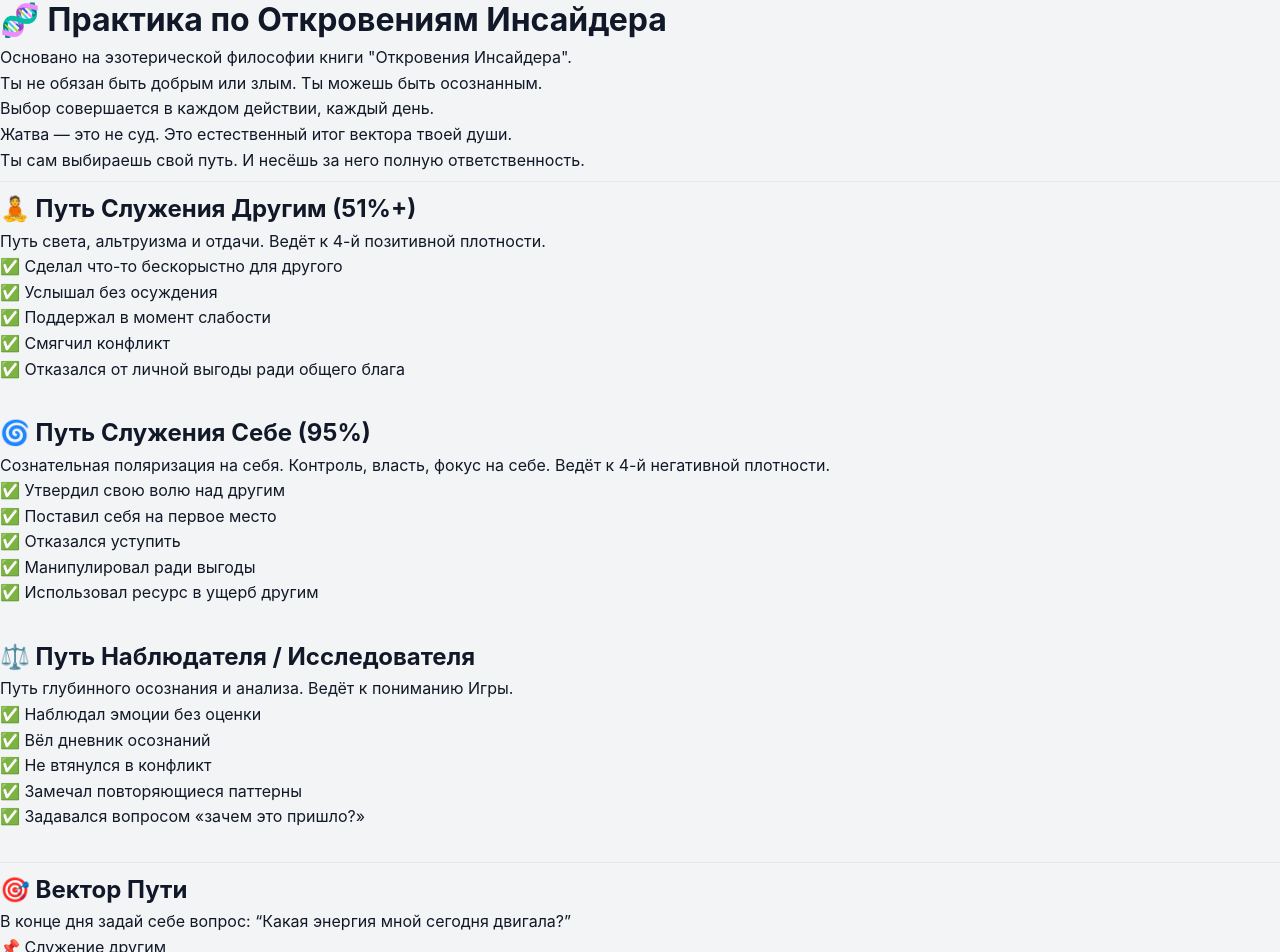
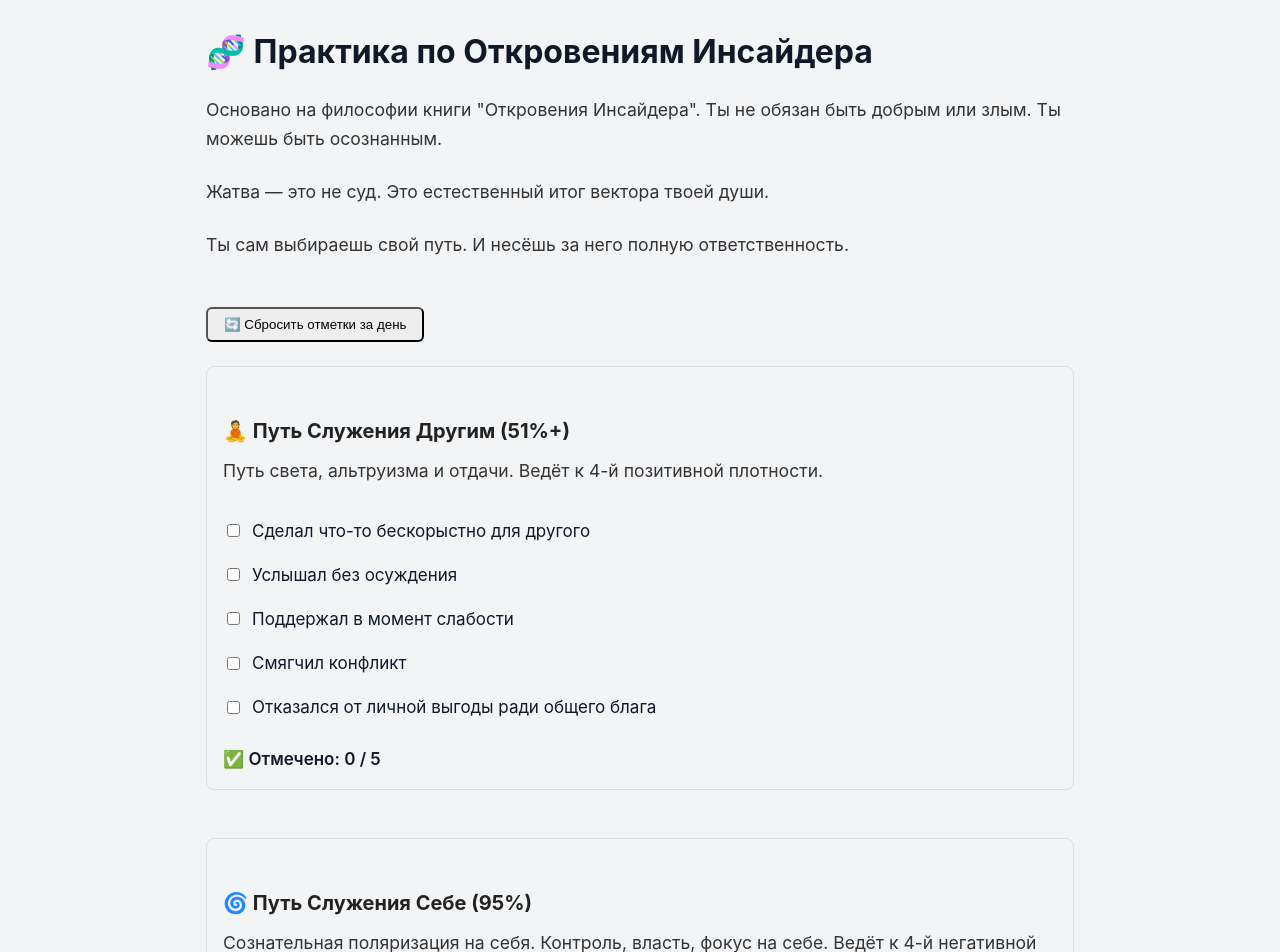
Before and after one commit to kardinalmarkov/terra-zetetica, a Next.js app: page /insiderPractices in a window 1280 px wide. Shown: the part 70-1022 px from the top of the page. Built offline with nearby package versions, Linux system fonts and the light colour scheme.

Commit message:
Update insiderPractices.js

```diff
--- a/pages/insiderPractices.js
+++ b/pages/insiderPractices.js
@@ -1,23 +1,12 @@
-// pages/insiderPractices.js
-import React from 'react';
 
-const data = {
-  intro: {
-    title: '🧬 Практика по Откровениям Инсайдера',
-    overview: [
-      'Основано на эзотерической философии книги "Откровения Инсайдера".',
-      'Ты не обязан быть добрым или злым. Ты можешь быть осознанным.',
-      'Выбор совершается в каждом действии, каждый день.',
-      'Жатва — это не суд. Это естественный итог вектора твоей души.',
-      'Ты сам выбираешь свой путь. И несёшь за него полную ответственность.'
-    ]
-  },
-  paths: [
-    {
-      id: 'positive',
+import Head from 'next/head';
+import { useState, useEffect } from 'react';
+
+const checklistData = {
+  positive: {
     title: '🧘 Путь Служения Другим (51%+)',
     description: 'Путь света, альтруизма и отдачи. Ведёт к 4-й позитивной плотности.',
-      checklist: [
+    items: [
       'Сделал что-то бескорыстно для другого',
       'Услышал без осуждения',
       'Поддержал в момент слабости',
@@ -25,11 +14,10 @@ const data = {
       'Отказался от личной выгоды ради общего блага'
     ]
   },
-    {
-      id: 'negative',
+  negative: {
     title: '🌀 Путь Служения Себе (95%)',
     description: 'Сознательная поляризация на себя. Контроль, власть, фокус на себе. Ведёт к 4-й негативной плотности.',
-      checklist: [
+    items: [
       'Утвердил свою волю над другим',
       'Поставил себя на первое место',
       'Отказался уступить',
@@ -37,11 +25,10 @@ const data = {
       'Использовал ресурс в ущерб другим'
     ]
   },
-    {
-      id: 'observer',
+  observer: {
     title: '⚖️ Путь Наблюдателя / Исследователя',
     description: 'Путь глубинного осознания и анализа. Ведёт к пониманию Игры.',
-      checklist: [
+    items: [
       'Наблюдал эмоции без оценки',
       'Вёл дневник осознаний',
       'Не втянулся в конфликт',
@@ -49,47 +36,108 @@ const data = {
       'Задавался вопросом «зачем это пришло?»'
     ]
   }
-  ],
-  reflection: {
-    title: '🎯 Вектор Пути',
-    prompt: 'В конце дня задай себе вопрос: “Какая энергия мной сегодня двигала?”',
-    options: ['Служение другим', 'Служение себе', 'Наблюдение']
-  }
 };
 
-const InsiderPractices = () => {
+export default function InsiderPractices() {
+  const [checkedItems, setCheckedItems] = useState({});
+  const [isMobile, setIsMobile] = useState(false);
+
+  useEffect(() => {
+    const handleResize = () => setIsMobile(window.innerWidth < 768);
+    handleResize();
+    window.addEventListener('resize', handleResize);
+
+    const saved = localStorage.getItem('insider_progress');
+    if (saved) setCheckedItems(JSON.parse(saved));
+
+    return () => window.removeEventListener('resize', handleResize);
+  }, []);
+
+  useEffect(() => {
+    localStorage.setItem('insider_progress', JSON.stringify(checkedItems));
+  }, [checkedItems]);
+
+  const toggle = (key, index) => {
+    setCheckedItems(prev => {
+      const section = prev[key] || [];
+      return {
+        ...prev,
+        [key]: section.includes(index)
+          ? section.filter(i => i !== index)
+          : [...section, index]
+      };
+    });
+  };
+
+  const resetDay = () => {
+    setCheckedItems({});
+  };
+
+  const countMarked = (key) => {
+    return (checkedItems[key] || []).length;
+  };
+
   return (
-    <main className="container">
-      <h1>{data.intro.title}</h1>
-      {data.intro.overview.map((line, idx) => (
-        <p key={idx}>{line}</p>
+    <>
+      <Head>
+        <title>Практика Инсайдера | Terra Zetetica</title>
+      </Head>
+
+      <main className="wrapper" style={{ maxWidth: 900, margin: '0 auto', padding: '2rem 1rem' }}>
+        <h1>🧬 Практика по Откровениям Инсайдера</h1>
+        <p>Основано на философии книги "Откровения Инсайдера". Ты не обязан быть добрым или злым. Ты можешь быть осознанным.</p>
+        <p>Жатва — это не суд. Это естественный итог вектора твоей души.</p>
+        <p>Ты сам выбираешь свой путь. И несёшь за него полную ответственность.</p>
+
+        <button
+          onClick={resetDay}
+          style={{ margin: '1.5rem 0', background: '#eee', padding: '0.5rem 1rem', borderRadius: 6 }}
+        >
+          🔄 Сбросить отметки за день
+        </button>
+
+        {Object.entries(checklistData).map(([key, data]) => {
+          const markedCount = countMarked(key);
+          return (
+            <div
+              key={key}
+              style={{ marginBottom: '3rem', padding: '1rem', border: '1px solid #ddd', borderRadius: 8 }}
+            >
+              <h2>{data.title}</h2>
+              <p>{data.description}</p>
+              {data.items.map((item, i) => (
+                <label
+                  key={i}
+                  style={{ display: 'flex', alignItems: 'center', padding: '0.5rem 0' }}
+                >
+                  <input
+                    type="checkbox"
+                    checked={(checkedItems[key] || []).includes(i)}
+                    onChange={() => toggle(key, i)}
+                    style={{ marginRight: '0.75rem' }}
+                  />
+                  {item}
+                </label>
               ))}
+              <div style={{ marginTop: '1rem', fontWeight: 600 }}>
+                ✅ Отмечено: {markedCount} / {data.items.length}
+              </div>
+            </div>
+          );
+        })}
 
-      <hr />
-
-      {data.paths.map((path) => (
-        <div key={path.id} style={{ marginBottom: '2rem' }}>
-          <h2>{path.title}</h2>
-          <p>{path.description}</p>
+        <div style={{ padding: '1rem', borderTop: '1px solid #ccc' }}>
+          <h2>🎯 Вектор Пути</h2>
+          <p>Подсчитай, каких действий сегодня было больше — и ты увидишь, в каком направлении движется твоя душа.</p>
           <ul>
-            {path.checklist.map((item, idx) => (
-              <li key={idx}>✅ {item}</li>
+            {Object.keys(checklistData).map(key => (
+              <li key={key}>
+                {checklistData[key].title}: {countMarked(key)} отметок
+              </li>
             ))}
           </ul>
         </div>
-      ))}
-
-      <hr />
-
-      <h2>{data.reflection.title}</h2>
-      <p>{data.reflection.prompt}</p>
-      <ul>
-        {data.reflection.options.map((opt, idx) => (
-          <li key={idx}>📌 {opt}</li>
-        ))}
-      </ul>
       </main>
+    </>
   );
-};
-
-export default InsiderPractices;
+}
```
Lines whose indentation alone changed are shown as unchanged.
